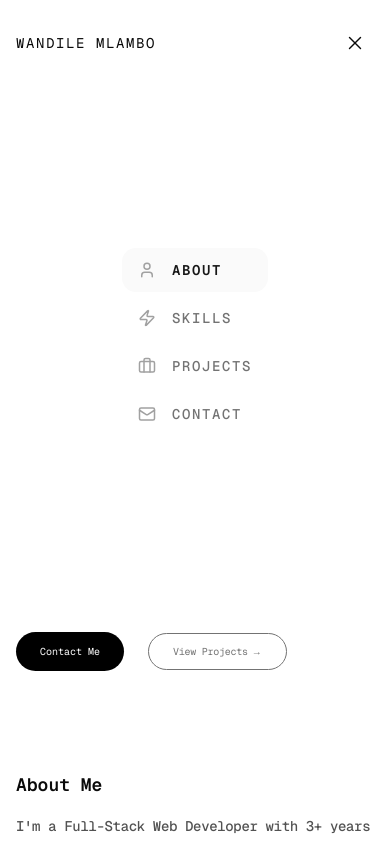
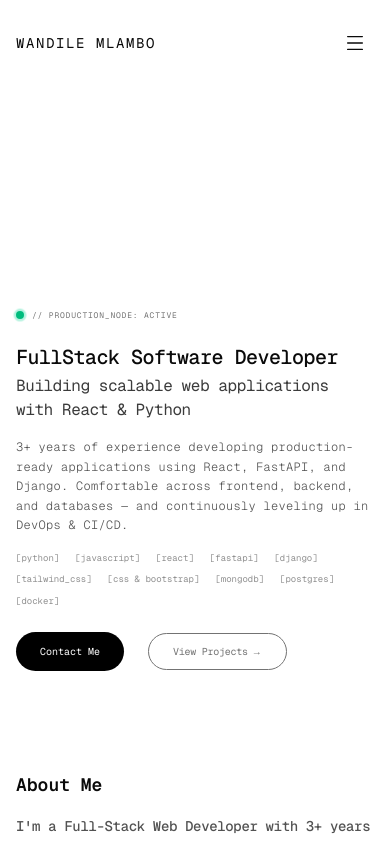
Before and after one commit to mlambow/fullstack_portfolio, a Next.js app: page / in a window 390 px wide. Shown: the top 842 px of the page. Built offline with nearby package versions, Linux system fonts and the light colour scheme.

Commit message:
Mobile view menu state

```diff
--- a/components/Header.tsx
+++ b/components/Header.tsx
@@ -15,7 +15,7 @@ const links = [
 
 export const Header = () => {
     const activeSection = useActiveSection()
-    const [isOpen, setIsOpen] = React.useState(true)
+    const [isOpen, setIsOpen] = React.useState(false)
 
     return (
         <header className="sticky top-0 z-50 w-full bg-white/80 backdrop-blur">
```
